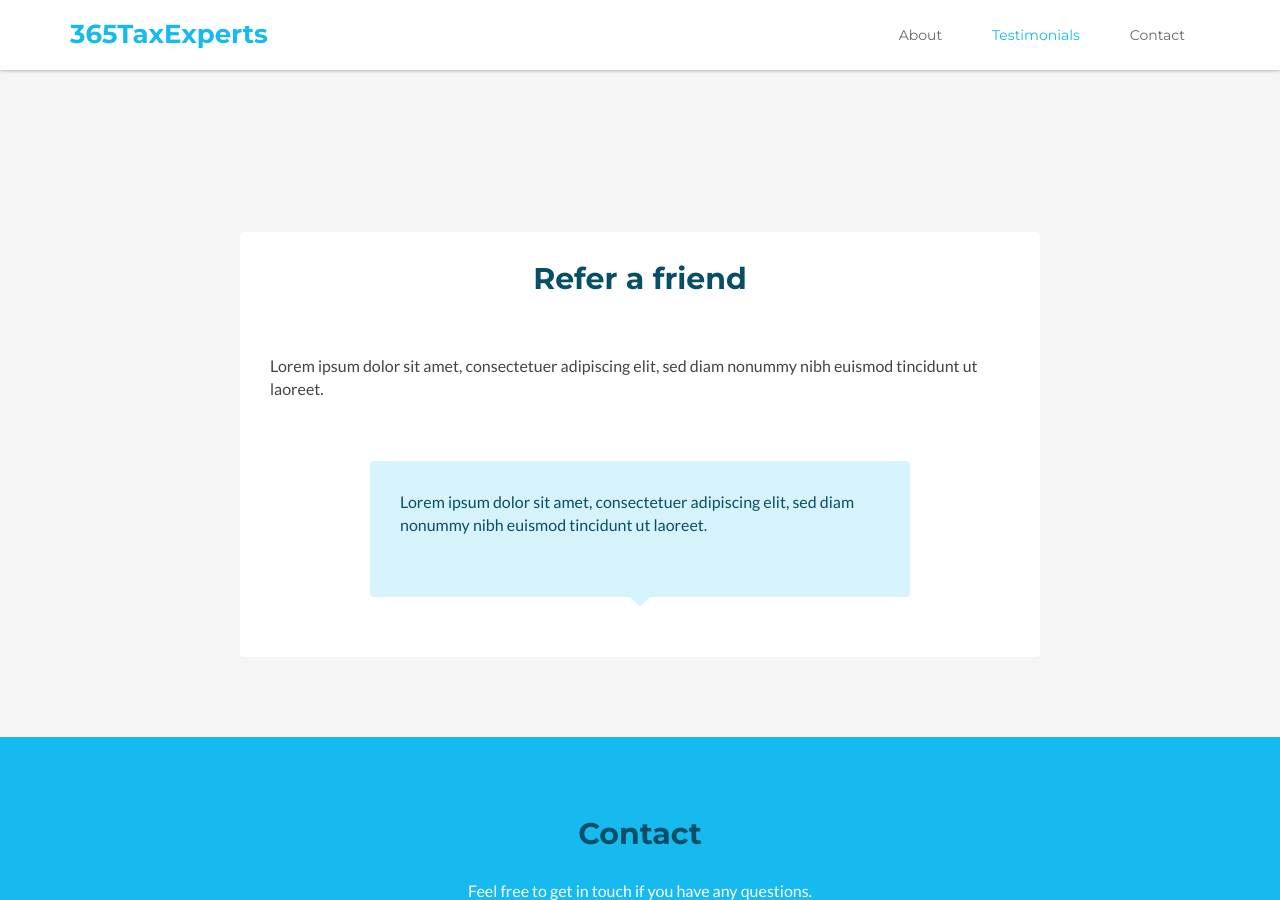
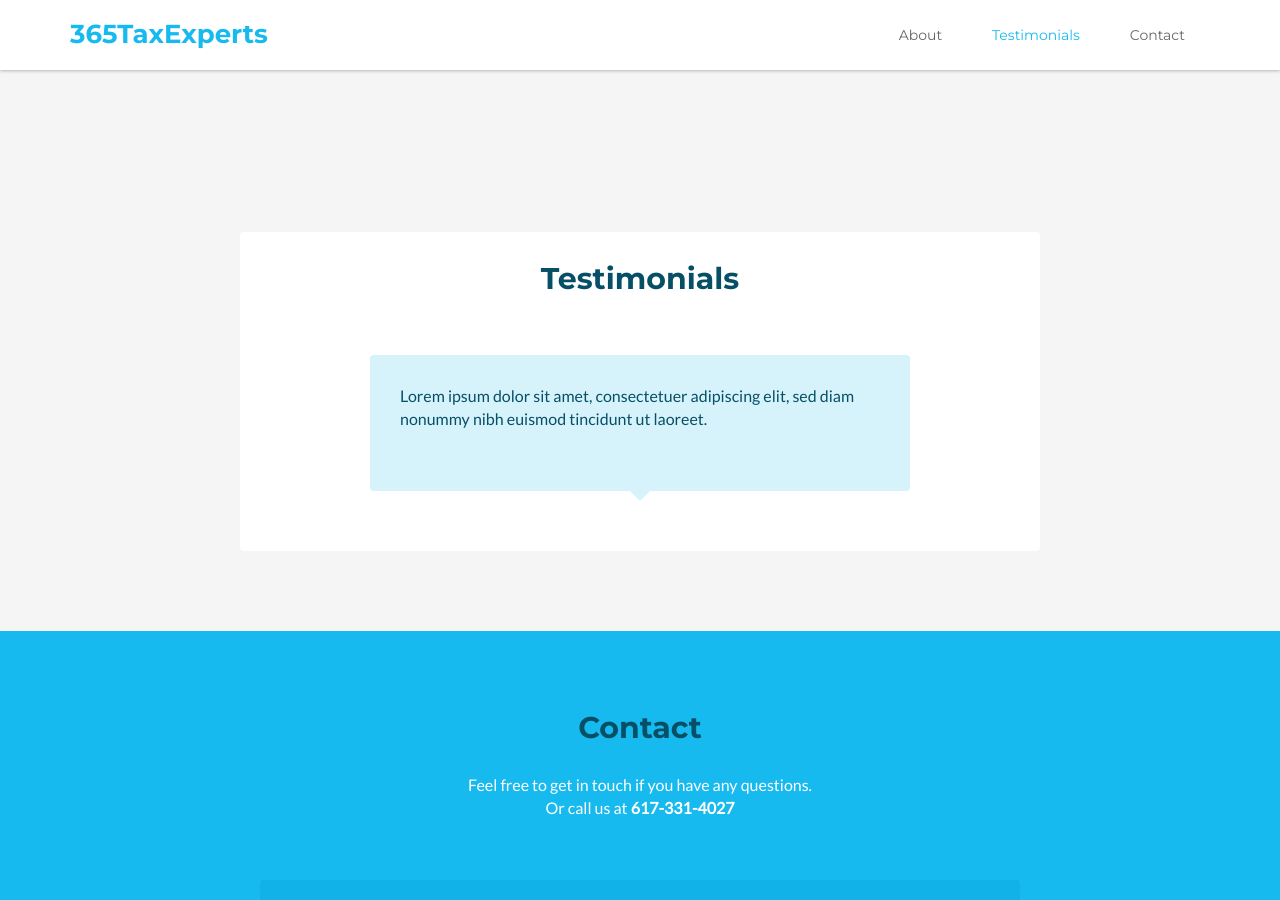
Before and after one commit to rdelphin/rdelphin.github.io, a Jekyll site: the page built from index.html, in a window 1280 px wide and 900 px high, scrolled down 1058 px. Built offline with Jekyll 4.4.1, drawn with Linux system fonts in a browser that asks for light colours; comment, search, counter and statistics services are not loaded.

Commit message:
add Testimonial section

```diff
--- a/_includes/refer.html
+++ b/_includes/refer.html
@@ -2,10 +2,8 @@
     <section id="refer" class="license section">
         <div class="container">
             <div class="license-inner">
-            <h2 class="title text-center">Refer a friend</h2>
-                <div class="info">
-                    <p>Lorem ipsum dolor sit amet, consectetuer adipiscing elit, sed diam nonummy nibh euismod tincidunt ut laoreet.</p>
-                </div><!--//info-->
+            <h2 class="title text-center">Testimonials</h2>
+
                 <div class="cta-container">
                     <div class="speech-bubble">
                         <p class="intro">Lorem ipsum dolor sit amet, consectetuer adipiscing elit, sed diam nonummy nibh euismod tincidunt ut laoreet.</p>
```
Also changed, not shown: 1 other file.
